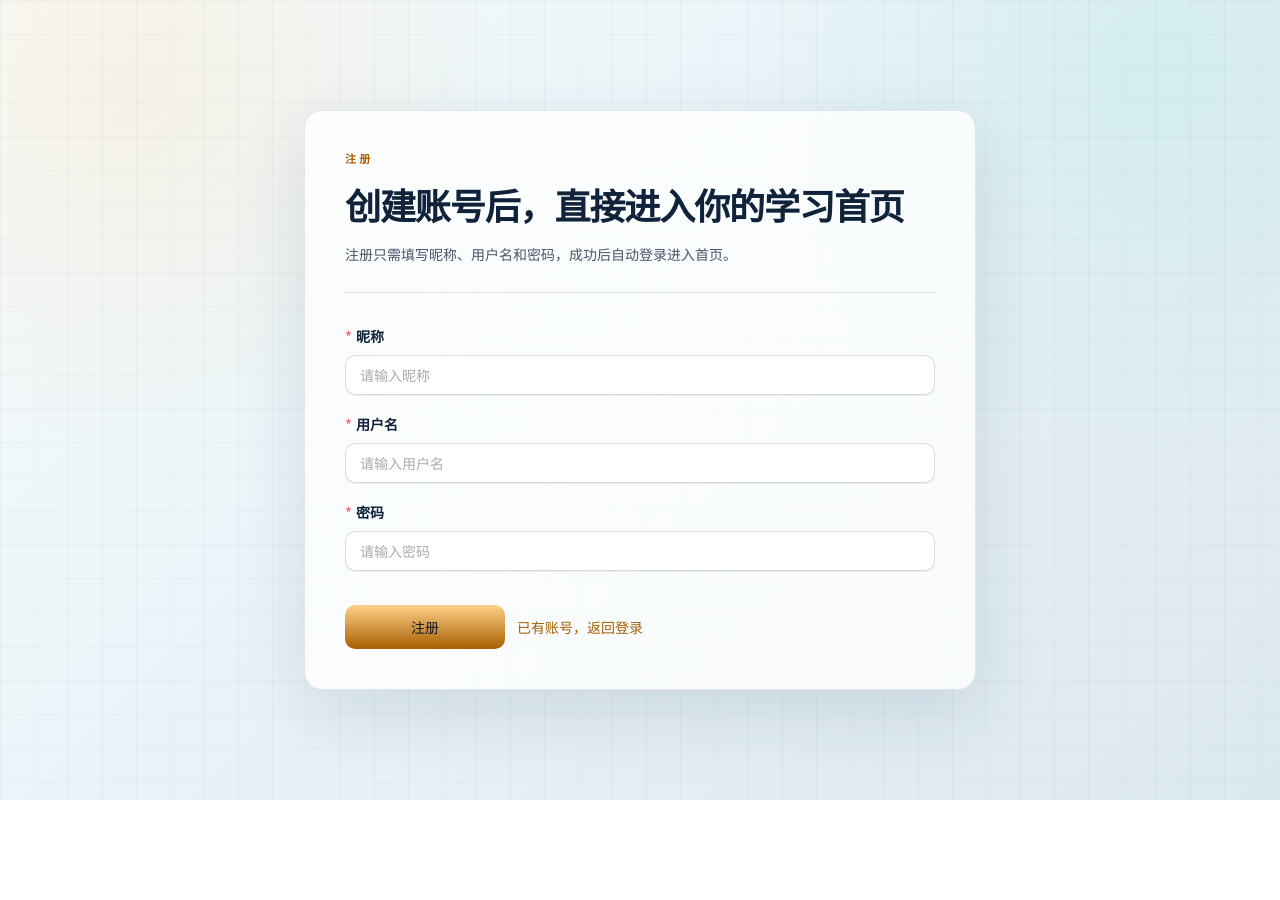
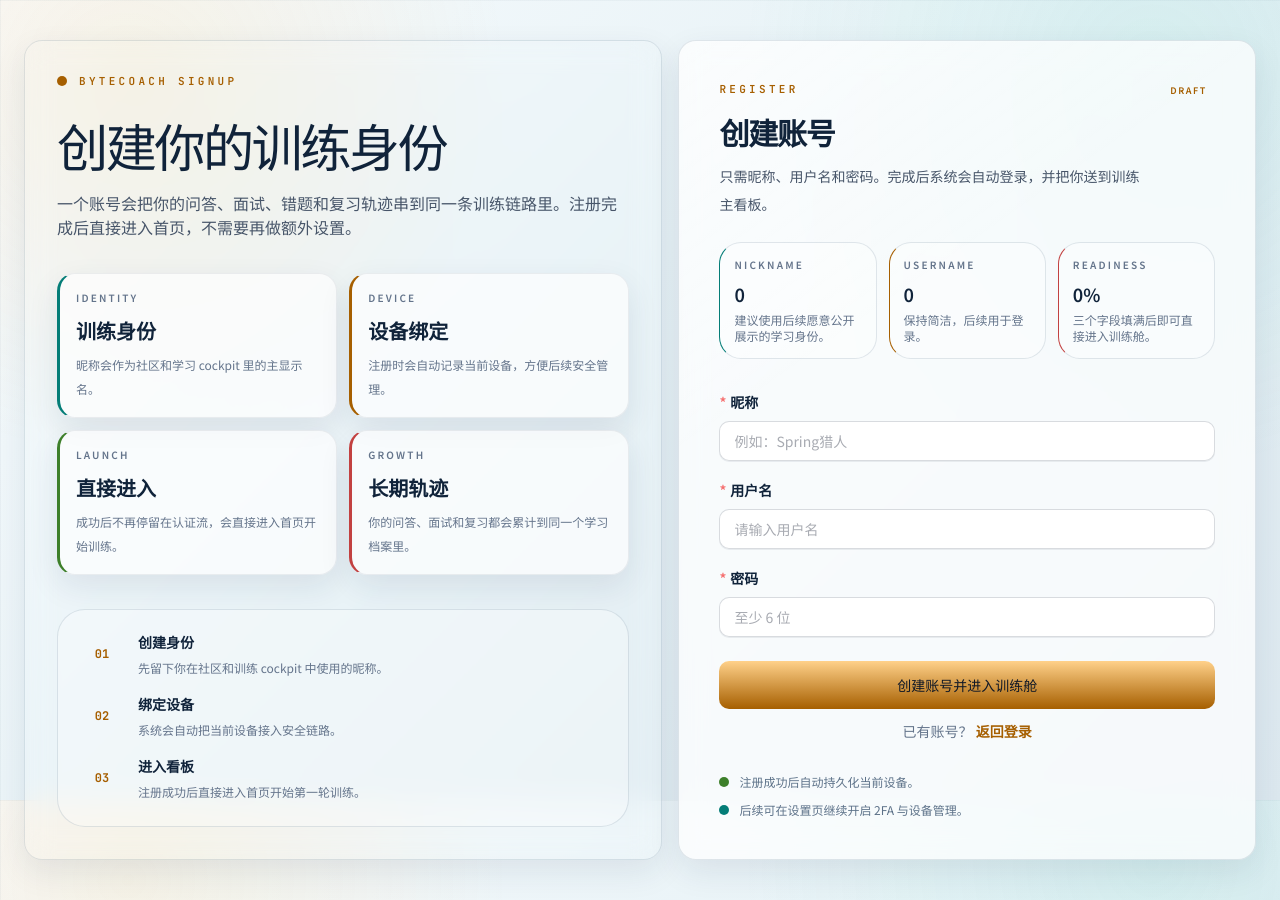
Before and after one commit to Sreehc/ByteCoach, a Vue app in the folder frontend/: page /register in a window 1280 px wide. Before the commit the page ends 800 px from the top, so only its background shows below. Built offline with nearby package versions, Linux system fonts and the light colour scheme.

Commit message:
feat(frontend): redesign auth registration cockpit

```diff
--- a/frontend/src/pages/auth/RegisterPage.vue
+++ b/frontend/src/pages/auth/RegisterPage.vue
@@ -1,64 +1,248 @@
 <template>
-  <div class="flex min-h-screen items-center justify-center px-4 py-8">
-    <section class="paper-panel w-full max-w-2xl p-8 md:p-10">
-      <p class="section-kicker">注册</p>
-      <h1 class="mt-4 text-4xl font-semibold tracking-[-0.03em] text-ink">创建账号后，直接进入你的学习首页</h1>
-      <p class="mt-4 max-w-xl text-sm leading-7 text-slate-600 dark:text-slate-300">
-        注册只需填写昵称、用户名和密码，成功后自动登录进入首页。
+  <div class="auth-immersive-shell px-4 py-8 md:px-6 md:py-10">
+    <div class="auth-viewport mx-auto grid min-h-[calc(100vh-4rem)] max-w-[1280px] items-stretch gap-4 xl:grid-cols-[minmax(0,1.05fr)_minmax(380px,0.95fr)]">
+      <section class="cockpit-panel auth-brand-panel p-6 sm:p-8">
+        <div class="flex items-center gap-3">
+          <span class="state-pulse" aria-hidden="true"></span>
+          <p class="section-kicker">ByteCoach Signup</p>
+        </div>
+
+        <div class="mt-8 max-w-2xl">
+          <h1 class="auth-hero-title">创建你的训练身份</h1>
+          <p class="mt-5 text-sm leading-8 text-slate-600 dark:text-slate-300 sm:text-base">
+            一个账号会把你的问答、面试、错题和复习轨迹串到同一条训练链路里。注册完成后直接进入首页，不需要再做额外设置。
           </p>
-      <div class="rule-divider mt-6"></div>
+        </div>
 
-      <el-form ref="formRef" :model="form" :rules="rules" class="mt-8" label-position="top" @submit.prevent>
+        <div class="auth-orbit-grid mt-8">
+          <article v-for="signal in setupSignals" :key="signal.label" class="data-slab p-4" :class="signal.toneClass">
+            <p class="text-[10px] font-semibold uppercase tracking-[0.22em] text-slate-500 dark:text-slate-400">{{ signal.label }}</p>
+            <p class="mt-3 text-xl font-semibold text-ink">{{ signal.title }}</p>
+            <p class="mt-2 text-xs leading-6 text-slate-500 dark:text-slate-400">{{ signal.detail }}</p>
+          </article>
+        </div>
+
+        <div class="mission-orbit mt-8">
+          <div class="mission-orbit__track">
+            <div
+              v-for="step in setupSteps"
+              :key="step.index"
+              class="mission-orbit__node"
+            >
+              <span class="mission-orbit__index">{{ step.index }}</span>
+              <div>
+                <p class="text-sm font-semibold text-ink">{{ step.title }}</p>
+                <p class="mt-1 text-xs leading-6 text-slate-500 dark:text-slate-400">{{ step.detail }}</p>
+              </div>
+            </div>
+          </div>
+        </div>
+      </section>
+
+      <section class="cockpit-panel auth-form-panel p-6 sm:p-8 md:p-10">
+        <div class="flex items-start justify-between gap-4">
+          <div>
+            <p class="section-kicker">Register</p>
+            <h2 class="mt-4 text-3xl font-semibold tracking-[-0.04em] text-ink">创建账号</h2>
+            <p class="mt-3 text-sm leading-7 text-slate-600 dark:text-slate-300">
+              只需昵称、用户名和密码。完成后系统会自动登录，并把你送到训练主看板。
+            </p>
+          </div>
+          <span class="hard-chip !px-2 !py-0.5 !text-[9px]">{{ readinessLabel }}</span>
+        </div>
+
+        <div class="mt-6 grid gap-3 sm:grid-cols-3">
+          <article v-for="item in readinessSignals" :key="item.label" class="auth-stat-card" :class="item.toneClass">
+            <p class="text-[10px] font-semibold uppercase tracking-[0.22em] text-slate-500 dark:text-slate-400">{{ item.label }}</p>
+            <p class="mt-2 text-lg font-semibold text-ink">{{ item.value }}</p>
+            <p class="mt-1 text-xs text-slate-500 dark:text-slate-400">{{ item.detail }}</p>
+          </article>
+        </div>
+
+        <el-form
+          ref="formRef"
+          :model="form"
+          :rules="rules"
+          class="mt-8"
+          label-position="top"
+          @submit.prevent
+        >
           <el-form-item label="昵称" prop="nickname">
-          <el-input v-model="form.nickname" placeholder="请输入昵称" size="large" />
+            <el-input
+              v-model="form.nickname"
+              placeholder="例如：Spring猎人"
+              size="large"
+              maxlength="32"
+            />
           </el-form-item>
           <el-form-item label="用户名" prop="username">
-          <el-input v-model="form.username" placeholder="请输入用户名" size="large" />
+            <el-input
+              v-model="form.username"
+              placeholder="请输入用户名"
+              size="large"
+              maxlength="32"
+            />
           </el-form-item>
           <el-form-item label="密码" prop="password">
-          <el-input v-model="form.password" type="password" show-password placeholder="请输入密码" size="large" />
+            <el-input
+              v-model="form.password"
+              type="password"
+              show-password
+              placeholder="至少 6 位"
+              size="large"
+              maxlength="64"
+              @keyup.enter="handleRegister"
+            />
           </el-form-item>
-        <div class="flex flex-col gap-3 pt-4 md:flex-row">
-          <el-button :loading="loading" type="primary" size="large" class="action-button transition active:translate-y-px md:min-w-40" @click="handleRegister">
-            注册
+
+          <div class="mt-6 grid gap-3">
+            <el-button
+              :loading="loading"
+              type="primary"
+              size="large"
+              class="action-button !min-h-12 w-full transition active:translate-y-px"
+              @click="handleRegister"
+            >
+              {{ loading ? '创建中...' : '创建账号并进入训练舱' }}
             </el-button>
-          <RouterLink to="/login" class="accent-link inline-flex items-center text-sm">已有账号，返回登录</RouterLink>
+            <div class="auth-links">
+              <span class="text-sm text-slate-500 dark:text-slate-400">
+                已有账号？
+                <RouterLink to="/login" class="accent-link font-semibold">返回登录</RouterLink>
+              </span>
+            </div>
           </div>
         </el-form>
+
+        <div class="auth-footnote mt-8">
+          <div class="auth-footnote__item">
+            <span class="inline-flex h-2.5 w-2.5 rounded-full bg-[var(--bc-lime)]"></span>
+            注册成功后自动持久化当前设备。
+          </div>
+          <div class="auth-footnote__item">
+            <span class="inline-flex h-2.5 w-2.5 rounded-full bg-[var(--bc-cyan)]"></span>
+            后续可在设置页继续开启 2FA 与设备管理。
+          </div>
+        </div>
       </section>
+    </div>
   </div>
 </template>
 
 <script setup lang="ts">
 import type { FormInstance, FormRules } from 'element-plus'
 import { ElMessage } from 'element-plus'
-import { reactive, ref } from 'vue'
+import { computed, reactive, ref } from 'vue'
 import { useRouter } from 'vue-router'
+import type { RegisterPayload } from '@/api/auth'
 import { useAuthStore } from '@/stores/auth'
+
+const setupSignals = [
+  {
+    label: 'Identity',
+    title: '训练身份',
+    detail: '昵称会作为社区和学习 cockpit 里的主显示名。',
+    toneClass: 'auth-slab-cyan',
+  },
+  {
+    label: 'Device',
+    title: '设备绑定',
+    detail: '注册时会自动记录当前设备，方便后续安全管理。',
+    toneClass: 'auth-slab-amber',
+  },
+  {
+    label: 'Launch',
+    title: '直接进入',
+    detail: '成功后不再停留在认证流，会直接进入首页开始训练。',
+    toneClass: 'auth-slab-lime',
+  },
+  {
+    label: 'Growth',
+    title: '长期轨迹',
+    detail: '你的问答、面试和复习都会累计到同一个学习档案里。',
+    toneClass: 'auth-slab-coral',
+  },
+]
+
+const setupSteps = [
+  { index: '01', title: '创建身份', detail: '先留下你在社区和训练 cockpit 中使用的昵称。' },
+  { index: '02', title: '绑定设备', detail: '系统会自动把当前设备接入安全链路。' },
+  { index: '03', title: '进入看板', detail: '注册成功后直接进入首页开始第一轮训练。' },
+]
 
 const router = useRouter()
 const authStore = useAuthStore()
 const formRef = ref<FormInstance>()
 const loading = ref(false)
 
-const form = reactive({
+const form = reactive<RegisterPayload>({
   nickname: '',
   username: '',
-  password: ''
+  password: '',
 })
 
 const rules: FormRules<typeof form> = {
-  nickname: [{ required: true, message: '请输入昵称', trigger: 'blur' }],
-  username: [{ required: true, message: '请输入用户名', trigger: 'blur' }],
-  password: [{ required: true, message: '请输入密码', trigger: 'blur' }]
+  nickname: [
+    { required: true, message: '请输入昵称', trigger: 'blur' },
+    { max: 32, message: '昵称不能超过 32 个字符', trigger: 'blur' },
+  ],
+  username: [
+    { required: true, message: '请输入用户名', trigger: 'blur' },
+    { min: 2, message: '用户名至少 2 个字符', trigger: 'blur' },
+    { max: 32, message: '用户名不能超过 32 个字符', trigger: 'blur' },
+  ],
+  password: [
+    { required: true, message: '请输入密码', trigger: 'blur' },
+    { min: 6, message: '密码至少 6 个字符', trigger: 'blur' },
+    { max: 64, message: '密码不能超过 64 个字符', trigger: 'blur' },
+  ],
 }
+
+const readinessScore = computed(() => {
+  let score = 0
+  if (form.nickname.trim().length >= 2) score += 35
+  if (form.username.trim().length >= 2) score += 30
+  if (form.password.length >= 6) score += 35
+  return score
+})
+
+const readinessLabel = computed(() => {
+  if (readinessScore.value >= 100) return 'Ready'
+  if (readinessScore.value >= 65) return 'Almost'
+  return 'Draft'
+})
+
+const readinessSignals = computed(() => [
+  {
+    label: 'Nickname',
+    value: form.nickname.trim().length || 0,
+    detail: '建议使用后续愿意公开展示的学习身份。',
+    toneClass: 'auth-slab-cyan',
+  },
+  {
+    label: 'Username',
+    value: form.username.trim().length || 0,
+    detail: '保持简洁，后续用于登录。',
+    toneClass: 'auth-slab-amber',
+  },
+  {
+    label: 'Readiness',
+    value: `${readinessScore.value}%`,
+    detail: '三个字段填满后即可直接进入训练舱。',
+    toneClass: readinessScore.value >= 100 ? 'auth-slab-lime' : 'auth-slab-coral',
+  },
+])
 
 const handleRegister = async () => {
   const valid = await formRef.value?.validate().catch(() => false)
   if (!valid) return
   loading.value = true
   try {
-    await authStore.register(form)
+    await authStore.register({
+      nickname: form.nickname.trim(),
+      username: form.username.trim(),
+      password: form.password,
+    })
     ElMessage.success('注册成功，已自动登录')
     await router.push('/dashboard')
   } catch {
@@ -68,3 +252,127 @@ const handleRegister = async () => {
   }
 }
 </script>
+
+<style scoped>
+.auth-immersive-shell {
+  min-height: 100dvh;
+}
+
+.auth-brand-panel,
+.auth-form-panel {
+  min-height: 100%;
+}
+
+.auth-brand-panel {
+  display: flex;
+  flex-direction: column;
+  justify-content: space-between;
+  background:
+    radial-gradient(circle at 16% 18%, rgba(var(--bc-accent-rgb), 0.14), transparent 34%),
+    radial-gradient(circle at 82% 14%, rgba(85, 214, 190, 0.14), transparent 30%),
+    linear-gradient(145deg, rgba(255, 255, 255, 0.06), transparent 42%),
+    var(--bc-panel);
+}
+
+.auth-hero-title {
+  font-family: theme('fontFamily.display');
+  font-size: clamp(2.6rem, 4vw, 4.6rem);
+  line-height: 0.94;
+  letter-spacing: -0.05em;
+  color: var(--bc-ink);
+}
+
+.auth-orbit-grid {
+  display: grid;
+  gap: 12px;
+  grid-template-columns: repeat(2, minmax(0, 1fr));
+}
+
+.mission-orbit {
+  border-radius: 28px;
+  border: 1px solid var(--bc-line);
+  background: rgba(255, 255, 255, 0.32);
+  padding: 22px;
+}
+
+.dark .mission-orbit {
+  background: rgba(255, 255, 255, 0.04);
+}
+
+.mission-orbit__track {
+  display: grid;
+  gap: 14px;
+}
+
+.mission-orbit__node {
+  display: grid;
+  grid-template-columns: 44px minmax(0, 1fr);
+  gap: 14px;
+  align-items: start;
+}
+
+.mission-orbit__index {
+  display: inline-flex;
+  align-items: center;
+  justify-content: center;
+  width: 44px;
+  height: 44px;
+  border-radius: 16px;
+  background: rgba(var(--bc-accent-rgb), 0.14);
+  color: var(--bc-accent);
+  font-family: theme('fontFamily.mono');
+  font-size: 12px;
+  font-weight: 700;
+}
+
+.auth-stat-card {
+  border-radius: 22px;
+  border: 1px solid var(--bc-line);
+  background: rgba(255, 255, 255, 0.34);
+  padding: 14px;
+}
+
+.dark .auth-stat-card {
+  background: rgba(255, 255, 255, 0.05);
+}
+
+.auth-slab-cyan {
+  border-left-color: var(--bc-cyan);
+}
+
+.auth-slab-amber {
+  border-left-color: var(--bc-amber);
+}
+
+.auth-slab-coral {
+  border-left-color: var(--bc-coral);
+}
+
+.auth-slab-lime {
+  border-left-color: var(--bc-lime);
+}
+
+.auth-links {
+  display: flex;
+  justify-content: center;
+}
+
+.auth-footnote {
+  display: grid;
+  gap: 10px;
+}
+
+.auth-footnote__item {
+  display: flex;
+  align-items: center;
+  gap: 10px;
+  font-size: 12px;
+  color: var(--bc-ink-secondary);
+}
+
+@media (max-width: 1024px) {
+  .auth-orbit-grid {
+    grid-template-columns: 1fr;
+  }
+}
+</style>
```
Lines whose indentation alone changed are shown as unchanged.
